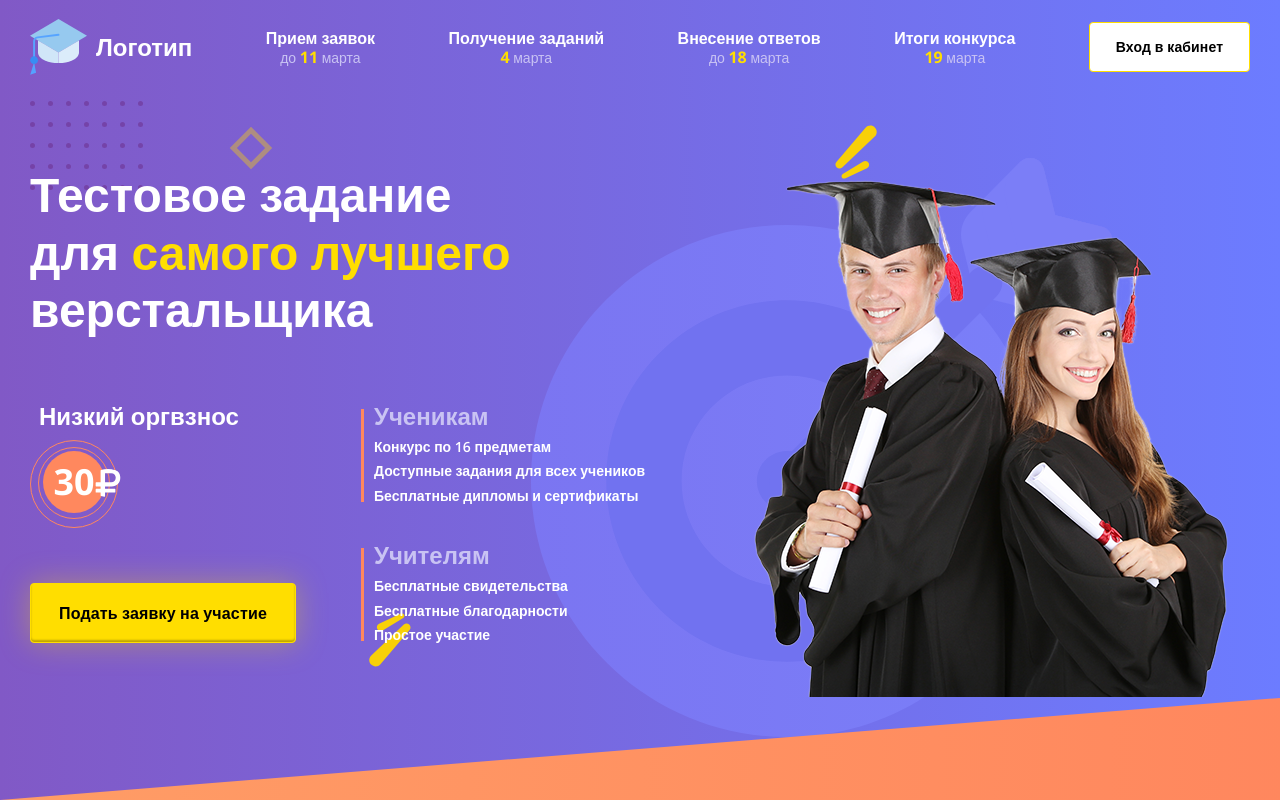
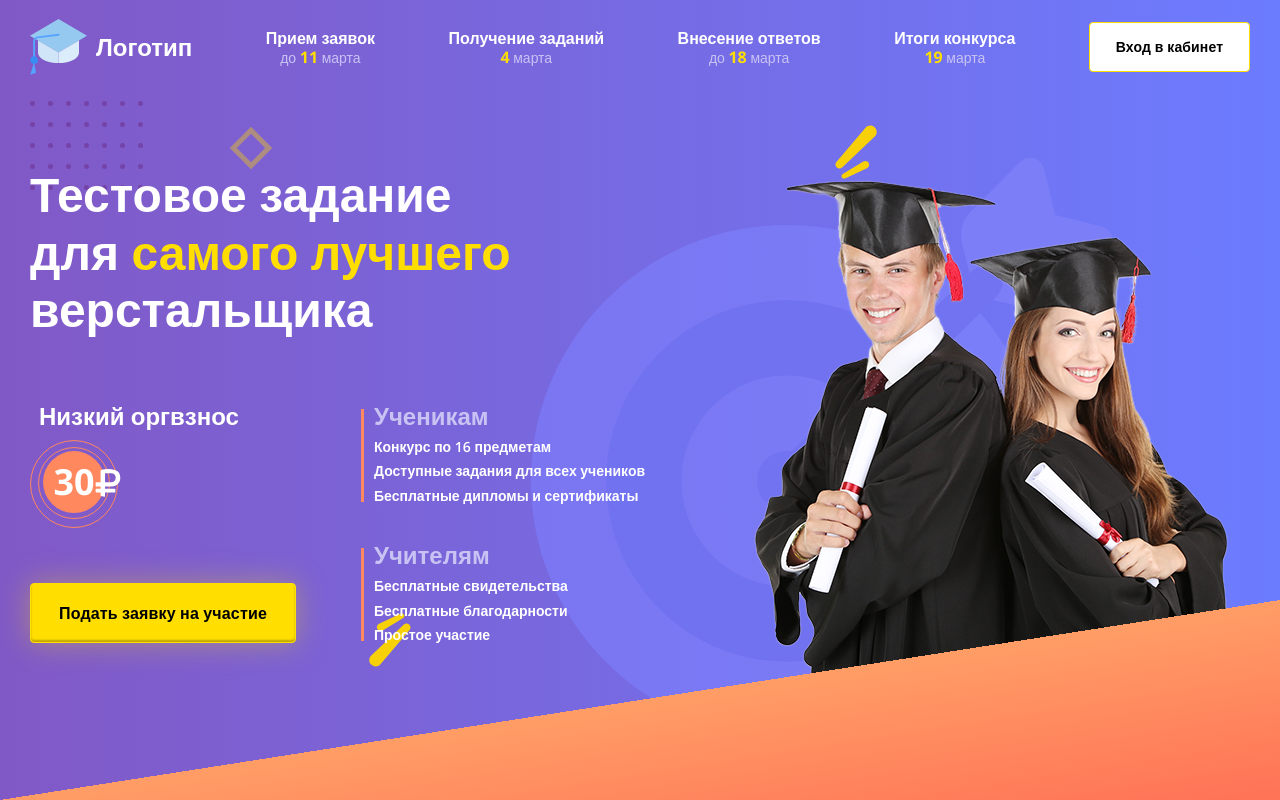
Before and after one commit to YuraSS23/Test-task-Maksim, a React (Create React App) app: page / in a window 1280 px wide. Built offline with nearby package versions, Linux system fonts and the light colour scheme.

Commit message:
1920 end version + 360 end version

```diff
--- a/src/components/footer/Footer.css
+++ b/src/components/footer/Footer.css
@@ -1,16 +1,13 @@
 footer {
     position: absolute;
-    z-index: 2;
+    z-index: 10;
     bottom: 0;
+    width: 100vw;
     height: 25vh;
-    width: 100%;
+    background: linear-gradient(to bottom right, transparent 50%, #FF9D66 0%, #FF7256 100%);
 }
-img {
-    max-width: 100%;
+@media (max-width: 770px) {
+    footer {
+        height: 5vh;
+    }
 }
-.footerimg {
-    height: 100%;
-    background-repeat: no-repeat;
-    background-size: cover;
-    background-image: url("../../assets/images/Vector 23.svg");
-}
--- a/src/components/footer/Footer.tsx
+++ b/src/components/footer/Footer.tsx
@@ -4,7 +4,7 @@ import footerImg from "../../assets/images/Vector 23.svg"
 
 export const Footer = () => {
     return <footer>
-        <div className={"footerimg"}></div>
+        {/*<div className={"triangle"}></div>*/}
   {/*      <img src={footerImg}/>*/}
     </footer>
 };
```
